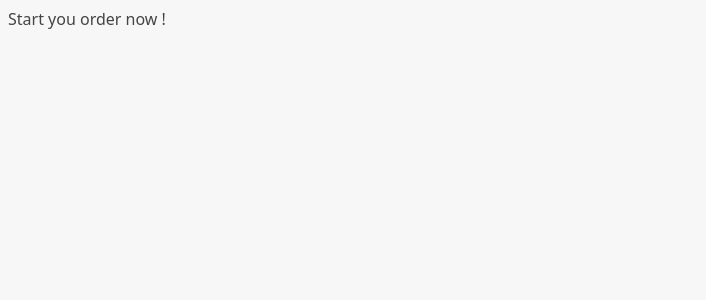
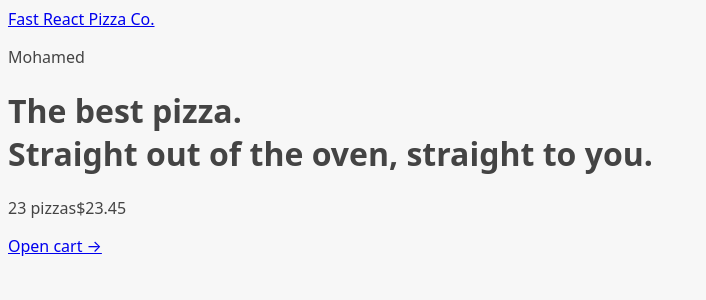
Before and after one commit to Mohamed-Ramadan1/Pizza-Ordering-App, a React (Vite) app: page / in a window 1280 px wide. Shown: the top 300 px of the page, without its empty margins (0-706 px from the left). Built offline with nearby package versions, Linux system fonts and the light colour scheme.

Commit message:
Creating the routing and the handel it.

```diff
--- a/package.json
+++ b/package.json
@@ -11,7 +11,8 @@
   },
   "dependencies": {
     "react": "^18.2.0",
-    "react-dom": "^18.2.0"
+    "react-dom": "^18.2.0",
+    "react-router-dom": "^6.14.2"
   },
   "devDependencies": {
     "@types/react": "^18.2.15",
--- a/src/App.jsx
+++ b/src/App.jsx
@@ -1,5 +1,46 @@
-function App() {
-  return <div>Start you order now !</div>;
-}
+import { RouterProvider, createBrowserRouter } from "react-router-dom";
+
+import Home from "./ui/Home";
+import Menu from "./features/menu/Menu";
+import Cart from "./features/cart/Cart";
+import Order from "./features/order/Order";
+import CreateOrder from "./features/order/CreateOrder";
+import AppLayout from "./ui/AppLayout";
+
+const router = createBrowserRouter([
+  {
+    element: <AppLayout />,
+    children: [
+      {
+        path: "/",
+        element: <Home />,
+      },
+      {
+        path: "/menu",
+        element: <Menu />,
+      },
+      {
+        path: "/cart",
+        element: <Cart />,
+      },
+      {
+        path: "/order",
+        element: <Order />,
+      },
+      {
+        path: "/order/new",
+        element: <CreateOrder />,
+      },
+      {
+        path: "/order/:orderId",
+        element: <Order />,
+      },
+    ],
+  },
+]);
+
+const App = () => {
+  return <RouterProvider router={router} />;
+};
 
 export default App;
--- a/src/features/cart/CartOverview.jsx
+++ b/src/features/cart/CartOverview.jsx
@@ -1,3 +1,5 @@
+import { Link } from "react-router-dom";
+
 function CartOverview() {
   return (
     <div>
@@ -5,7 +7,7 @@
         <span>23 pizzas</span>
         <span>$23.45</span>
       </p>
-      <a href="#">Open cart &rarr;</a>
+      <Link to="/cart">Open cart &rarr;</Link>
     </div>
   );
 }
--- /dev/null
+++ b/src/ui/AppLayout.jsx
@@ -0,0 +1,18 @@
+import Header from "./Header";
+import CartOverview from "../features/cart/CartOverview";
+import { Outlet } from "react-router-dom";
+const AppLayout = () => {
+  return (
+    <div>
+      <Header />
+
+      <main>
+        <Outlet />
+      </main>
+
+      <CartOverview />
+    </div>
+  );
+};
+
+export default AppLayout;
--- /dev/null
+++ b/src/ui/Header.jsx
@@ -0,0 +1,13 @@
+import React from "react";
+import { Link } from "react-router-dom";
+
+const Header = () => {
+  return (
+    <header>
+      <Link to="/">Fast React Pizza Co.</Link>
+      <p>Mohamed</p>
+    </header>
+  );
+};
+
+export default Header;
```
Also changed, not shown: 1 other file (tests, documents, lock files or other folders).
